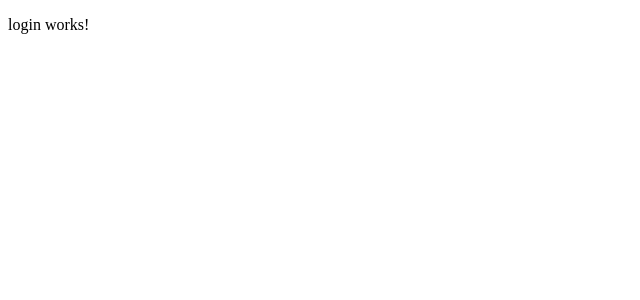
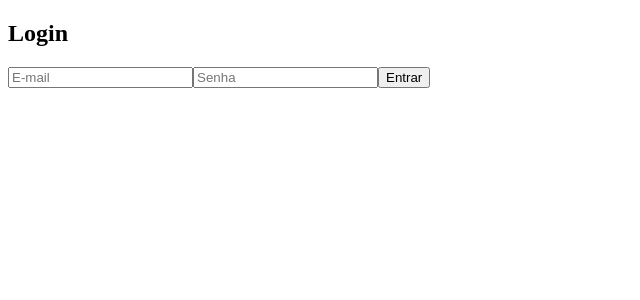
Before and after one commit to Gilvan-R-A/news-website, an Angular app in the folder news-frontend/: page /login in a window 1280 px wide. Shown: the top 300 px of the page, without its empty margins (0-640 px from the left). Built offline with nearby package versions, Linux system fonts and the light colour scheme.

Commit message:
feat: adds login settings

```diff
--- a/news-frontend/src/app/app.config.ts
+++ b/news-frontend/src/app/app.config.ts
@@ -1,32 +1,15 @@
 import { ApplicationConfig } from "@angular/core";
 import { provideRouter } from "@angular/router";
-import { provideHttpClient } from "@angular/common/http";
+import { provideHttpClient, withInterceptors } from "@angular/common/http";
 import { importProvidersFrom } from "@angular/core";
 import { FormsModule } from "@angular/forms";
 import { routes } from "./app.routes";
+import { AuthInterceptor } from "./interceptors/auth.interceptor";
 
 export const appConfig: ApplicationConfig = {
   providers: [
     provideRouter(routes),
-    provideHttpClient(),
+    provideHttpClient(withInterceptors([AuthInterceptor])),
     importProvidersFrom(FormsModule)
   ]
 }
-
-
-
-
-
-
-
-
-
-
-// import { ApplicationConfig, provideZoneChangeDetection, importProvidersFrom } from '@angular/core';
-// import { provideRouter } from '@angular/router';
-
-// import { routes } from './app.routes';
-
-// export const appConfig: ApplicationConfig = {
-//   providers: [provideZoneChangeDetection({ eventCoalescing: true }), provideRouter(routes)]
-// };
--- a/news-frontend/src/app/app.routes.ts
+++ b/news-frontend/src/app/app.routes.ts
@@ -6,8 +6,9 @@ import { CadastroUsuarioComponent } from './components/cadastro-usuario/cadastro
 import { AuthGuard } from './guards/auth.guard';
 
 export const routes: Routes = [
-    {path: '', component: HomeComponent},
+    {path: '', redirectTo: 'login', pathMatch: 'full'},
     {path: 'login', component: LoginComponent},
+    { path: 'home', component: HomeComponent},
     {path: 'cadastro-usuario', component: CadastroUsuarioComponent},
     {path: 'cadastro-postagem', component:CadastroPostagemComponent, canActivate: [AuthGuard]},
 ];
--- a/news-frontend/src/app/components/login/login.component.html
+++ b/news-frontend/src/app/components/login/login.component.html
@@ -1 +1,10 @@
-<p>login works!</p>
+<div class="login-container">
+    <h2>Login</h2>
+    <form (ngSubmit)="onSubmit()">
+        <input type="email" [(ngModel)]="email" name="email" placeholder="E-mail" required />
+
+        <input type="password" [(ngModel)]="senha" name="senha" placeholder="Senha" required />
+
+        <button type="submit">Entrar</button>
+    </form>
+</div>
--- a/news-frontend/src/app/components/login/login.component.ts
+++ b/news-frontend/src/app/components/login/login.component.ts
@@ -1,11 +1,36 @@
 import { Component } from '@angular/core';
+import { Router } from '@angular/router';
+import { UsuarioService } from '../../services/usuario.service';
+import { FormsModule } from '@angular/forms';
+import { CommonModule } from '@angular/common';
+import { AuthService } from '../../services/auth.service';
 
 @Component({
   selector: 'app-login',
-  imports: [],
+  standalone: true,
+  imports: [CommonModule, FormsModule],
   templateUrl: './login.component.html',
   styleUrl: './login.component.scss'
 })
 export class LoginComponent {
+  email = '';
+  senha = '';
 
+  constructor(
+    private authService: AuthService,
+    private router: Router
+  ) { }
+
+  onSubmit(): void {
+    this.authService.login(this.email, this.senha).subscribe({
+      next: (response) => {
+        console.log('Login realizado com sucesso!', response);
+        this.router.navigate(['/home']);
+      },
+      error: (err) => {
+        console.error('Erro no login:', err);
+        alert('E-mail ou senha incorretos!');
+      }
+    });
+  }
 }
--- /dev/null
+++ b/news-frontend/src/app/interceptors/auth.interceptor.ts
@@ -0,0 +1,18 @@
+import { HttpInterceptorFn } from "@angular/common/http";
+import { inject } from "@angular/core";
+import { AuthService } from "../services/auth.service";
+
+export const AuthInterceptor: HttpInterceptorFn = (req, next) => {
+    const authService = inject(AuthService);
+    const token = authService.getToken();
+
+    if (token) {
+        const cloned = req.clone({
+            setHeaders: {
+                Authorization: `Bearer ${token}`,
+            },
+        });
+        return next(cloned);
+    }
+    return next(req);
+};
--- /dev/null
+++ b/news-frontend/src/app/services/auth.service.ts
@@ -0,0 +1,34 @@
+import { Injectable } from "@angular/core";
+import { HttpClient } from "@angular/common/http";
+import { environment } from "../../environments/environment.prod";
+import { Observable, tap } from "rxjs";
+
+@Injectable({
+    providedIn: 'root'
+})
+
+export class AuthService {
+    private apiUrl = `${environment.apiUrl}/usuarioLogin`;
+
+    constructor(private http: HttpClient) {}
+
+    login(email: string, senha: string): Observable<any> {
+        return this.http.post<any>(this.apiUrl, { email, senha }).pipe(
+            tap(response => {
+                localStorage.setItem('token', response.token);
+            })
+        );
+    }
+
+    logout(): void {
+        localStorage.removeItem('token');
+    }
+
+    getToken(): string | null {
+        return localStorage.getItem('token');
+    }
+
+    isAuthenticated(): boolean {
+        return !!this.getToken();
+    }
+}
```
